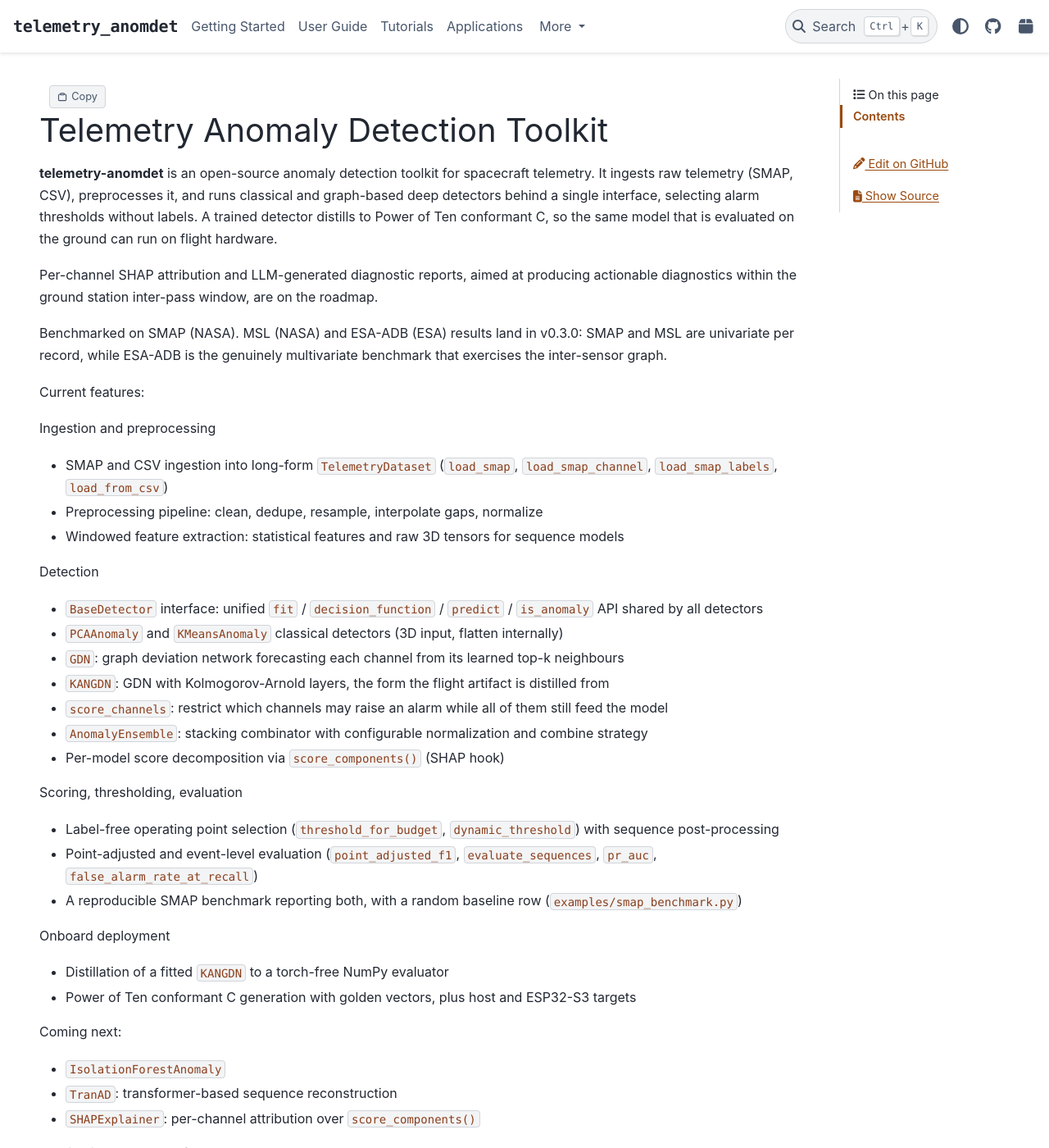
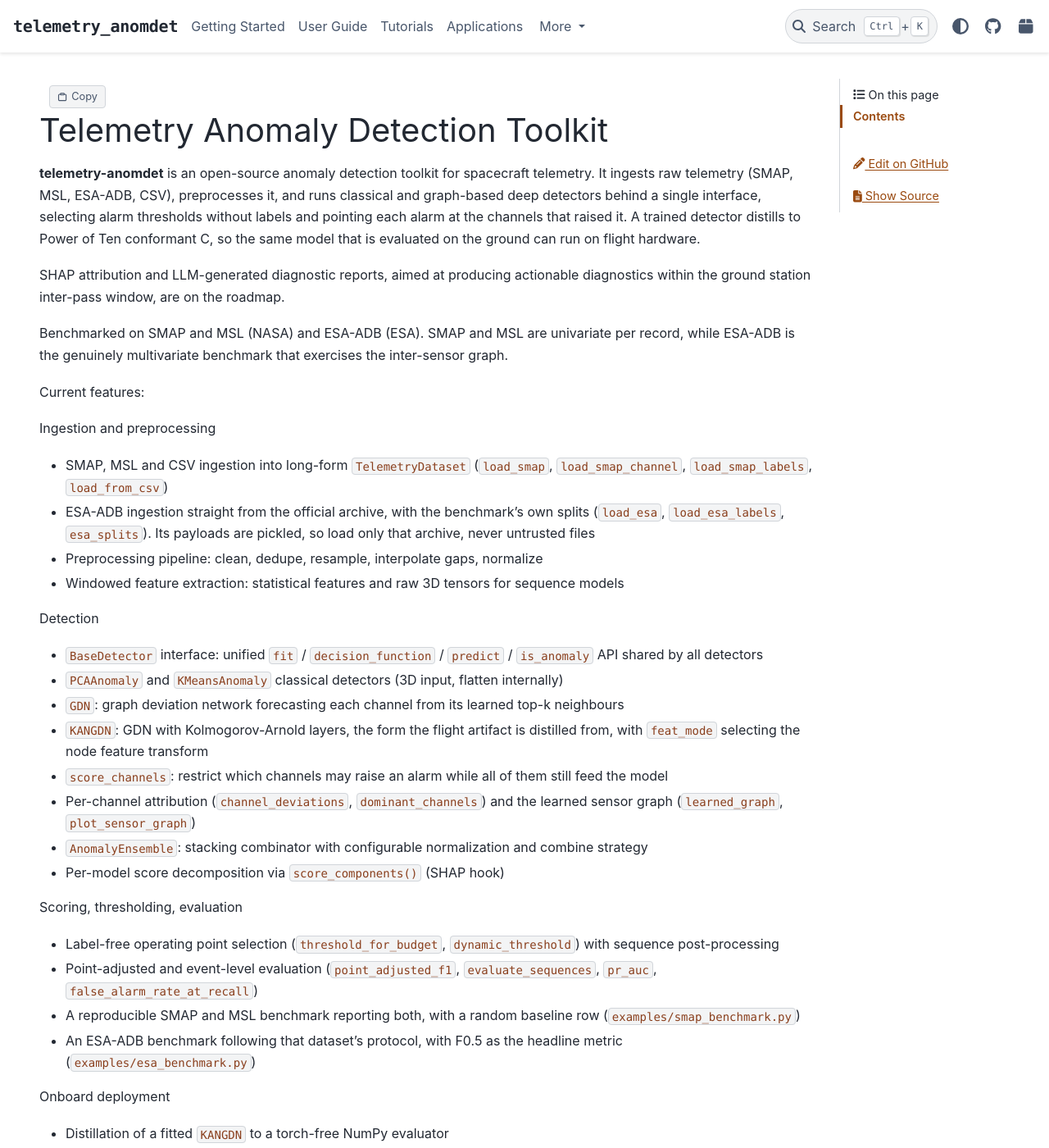
Before and after one commit to JulioAnzaldo/telemetry-anomdet, a Sphinx documentation site: the page built from docs/source/index.rst, in a window 1280 px wide and 1400 px high. Shown: the whole window at 82% size. Built offline with Sphinx 7.4.7 and the PyData theme 0.15.4, drawn with Linux system fonts in a browser that asks for light colours; some of the changed text lies outside the part shown.

Commit message:
chore(release): v0.3.0
Bumps the version in pyproject.toml, uv.lock and CITATION.cff, adds 0.3.0 to the docs version switcher with 0.2.0 moving to its /v0.2.0/ archive, and refreshes the README, the docs landing page and llms.txt for what 0.3.0 ships: MSL and ESA-ADB, feat_mode, per-channel attribution, and C generation for every feature transform.

```diff
--- a/docs/source/_extra/llms.txt
+++ b/docs/source/_extra/llms.txt
@@ -4,7 +4,7 @@
 
 Telemetry is long-form with columns `[timestamp, variable, value]` (the native NASA SMAP / MSL format, ingested without schema transforms). Detectors follow the PyOD / scikit-learn convention: `fit` / `decision_function` / `predict` / `is_anomaly`, with `decision_scores_`, `threshold_`, `labels_` as post-fit attributes. The pipeline runs ingestion, preprocessing, windowed feature extraction, detection, label-free thresholding, and event-level evaluation.
 
-Per-channel SHAP attribution and LLM-generated diagnostic reports are on the roadmap, not implemented. Benchmarked on SMAP; MSL and ESA-ADB results are planned for v0.3.0 and do not exist yet.
+The graph detectors attribute each alarm to the channels driving it (`channel_deviations`, `dominant_channels`). SHAP attribution and LLM-generated diagnostic reports are on the roadmap, not implemented. Benchmarked on SMAP and MSL (NASA) and ESA-ADB (ESA); ESA-ADB is scored by its own protocol, with F0.5 as the headline metric.
 
 Two things a reader should know before quoting results:
 
--- a/docs/source/index.rst
+++ b/docs/source/index.rst
@@ -2,23 +2,25 @@ Telemetry Anomaly Detection Toolkit
 ====================================
 
 **telemetry-anomdet** is an open-source anomaly detection toolkit for spacecraft telemetry.
-It ingests raw telemetry (SMAP, CSV), preprocesses it, and runs classical and graph-based
-deep detectors behind a single interface, selecting alarm thresholds without labels. A
-trained detector distills to Power of Ten conformant C, so the same model that is
-evaluated on the ground can run on flight hardware.
+It ingests raw telemetry (SMAP, MSL, ESA-ADB, CSV), preprocesses it, and runs classical
+and graph-based deep detectors behind a single interface, selecting alarm thresholds
+without labels and pointing each alarm at the channels that raised it. A trained detector
+distills to Power of Ten conformant C, so the same model that is evaluated on the ground
+can run on flight hardware.
 
-Per-channel SHAP attribution and LLM-generated diagnostic reports, aimed at producing
-actionable diagnostics within the ground station inter-pass window, are on the roadmap.
+SHAP attribution and LLM-generated diagnostic reports, aimed at producing actionable
+diagnostics within the ground station inter-pass window, are on the roadmap.
 
-Benchmarked on SMAP (NASA). MSL (NASA) and ESA-ADB (ESA) results land in v0.3.0:
-SMAP and MSL are univariate per record, while ESA-ADB is the genuinely multivariate
-benchmark that exercises the inter-sensor graph.
+Benchmarked on SMAP and MSL (NASA) and ESA-ADB (ESA). SMAP and MSL are univariate per
+record, while ESA-ADB is the genuinely multivariate benchmark that exercises the
+inter-sensor graph.
 
 Current features:
 
 Ingestion and preprocessing
 
-- SMAP and CSV ingestion into long-form ``TelemetryDataset`` (``load_smap``, ``load_smap_channel``, ``load_smap_labels``, ``load_from_csv``)
+- SMAP, MSL and CSV ingestion into long-form ``TelemetryDataset`` (``load_smap``, ``load_smap_channel``, ``load_smap_labels``, ``load_from_csv``)
+- ESA-ADB ingestion straight from the official archive, with the benchmark's own splits (``load_esa``, ``load_esa_labels``, ``esa_splits``). Its payloads are pickled, so load only that archive, never untrusted files
 - Preprocessing pipeline: clean, dedupe, resample, interpolate gaps, normalize
 - Windowed feature extraction: statistical features and raw 3D tensors for sequence models
 
@@ -27,8 +29,9 @@ Detection
 - ``BaseDetector`` interface: unified ``fit`` / ``decision_function`` / ``predict`` / ``is_anomaly`` API shared by all detectors
 - ``PCAAnomaly`` and ``KMeansAnomaly`` classical detectors (3D input, flatten internally)
 - ``GDN``: graph deviation network forecasting each channel from its learned top-k neighbours
-- ``KANGDN``: GDN with Kolmogorov-Arnold layers, the form the flight artifact is distilled from
+- ``KANGDN``: GDN with Kolmogorov-Arnold layers, the form the flight artifact is distilled from, with ``feat_mode`` selecting the node feature transform
 - ``score_channels``: restrict which channels may raise an alarm while all of them still feed the model
+- Per-channel attribution (``channel_deviations``, ``dominant_channels``) and the learned sensor graph (``learned_graph``, ``plot_sensor_graph``)
 - ``AnomalyEnsemble``: stacking combinator with configurable normalization and combine strategy
 - Per-model score decomposition via ``score_components()`` (SHAP hook)
 
@@ -36,12 +39,13 @@ Scoring, thresholding, evaluation
 
 - Label-free operating point selection (``threshold_for_budget``, ``dynamic_threshold``) with sequence post-processing
 - Point-adjusted and event-level evaluation (``point_adjusted_f1``, ``evaluate_sequences``, ``pr_auc``, ``false_alarm_rate_at_recall``)
-- A reproducible SMAP benchmark reporting both, with a random baseline row (``examples/smap_benchmark.py``)
+- A reproducible SMAP and MSL benchmark reporting both, with a random baseline row (``examples/smap_benchmark.py``)
+- An ESA-ADB benchmark following that dataset's protocol, with F0.5 as the headline metric (``examples/esa_benchmark.py``)
 
 Onboard deployment
 
 - Distillation of a fitted ``KANGDN`` to a torch-free NumPy evaluator
-- Power of Ten conformant C generation with golden vectors, plus host and ESP32-S3 targets
+- Power of Ten conformant C generation with golden vectors for every ``feat_mode``, plus host and ESP32-S3 targets
 
 Coming next:
 
@@ -52,8 +56,6 @@ Coming next:
 Coming in by the end of 2026:
 
 - LLM reasoning layer (Llama 3.1 8B on Jetson Orin via llama.cpp)
-- MSL results, using the existing SMAP loader (``spacecraft = "MSL"``) (v0.3.0)
-- ESA-ADB evaluation on genuinely multivariate telemetry (v0.3.0)
 
 
 Contents
--- a/docs/source/tutorials/real_time_example.rst
+++ b/docs/source/tutorials/real_time_example.rst
@@ -86,11 +86,11 @@ extends to:
 
 .. code-block:: python
 
-    # Phase 3 - per-channel attribution (not yet implemented)
+    # Phase 3: SHAP attribution (not yet implemented)
     # shap_values = explainer.explain(ensemble, X_anomalous)
     # {"sensor_01": 0.42, "sensor_02": 0.18, ...}
 
-    # Phase 4 - LLM diagnostic report (not yet implemented)
+    # Phase 4: LLM diagnostic report (not yet implemented)
     # report = llm_engine.explain(shap_values, context, channel_names)
     # DiagnosticReport(
     #     anomaly_type="power subsystem fault",
--- a/pyproject.toml
+++ b/pyproject.toml
@@ -1,6 +1,6 @@
 [project]
 name = "telemetry-anomdet"
-version = "0.2.0"
+version = "0.3.0"
 description = "Spacecraft telemetry anomaly detection: classical and graph deep detectors, label-free thresholding, and distillation to C for flight hardware."
 readme = "README.md"
 license = "Apache-2.0"
```
Also changed, not shown: README.md (+11 -10 lines), docs/source/_extra/switcher.json (+7 -2 lines), 2 other files.
